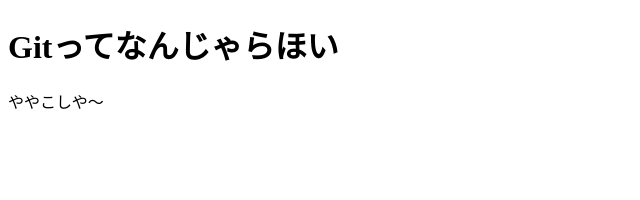
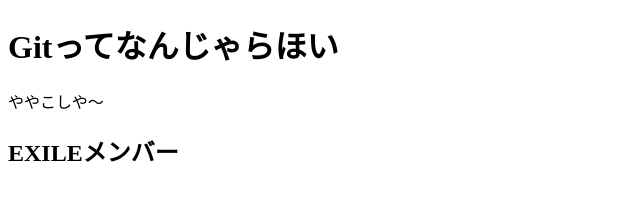
Before and after one commit to kurokyoro/210521_test, a plain HTML site: page index.html in a window 1280 px wide. Shown: the whole page, without its empty margins (0-640 px from the left). Drawn offline with Linux system fonts and the light colour scheme.

Commit message:
h2 exile

```diff
--- a/index.html
+++ b/index.html
@@ -9,5 +9,6 @@
 <body>
  <h1>Gitってなんじゃらほい</h1>
  <p>ややこしや～</p>
+ <h2>EXILEメンバー</h2>
 </body>
 </html>
```
